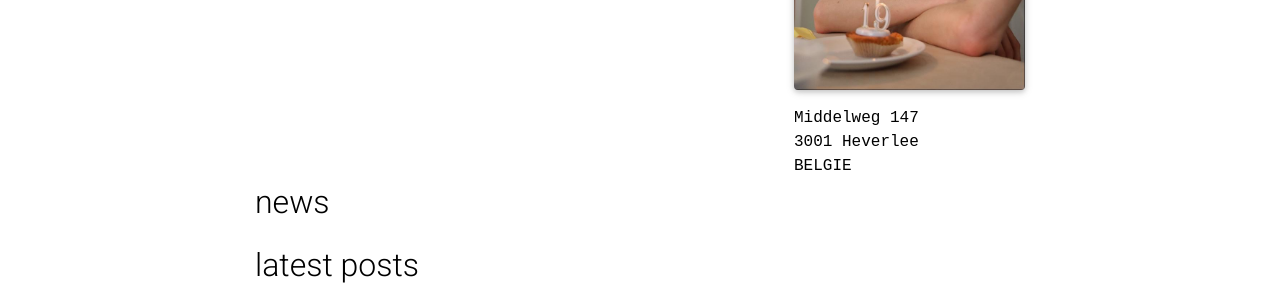
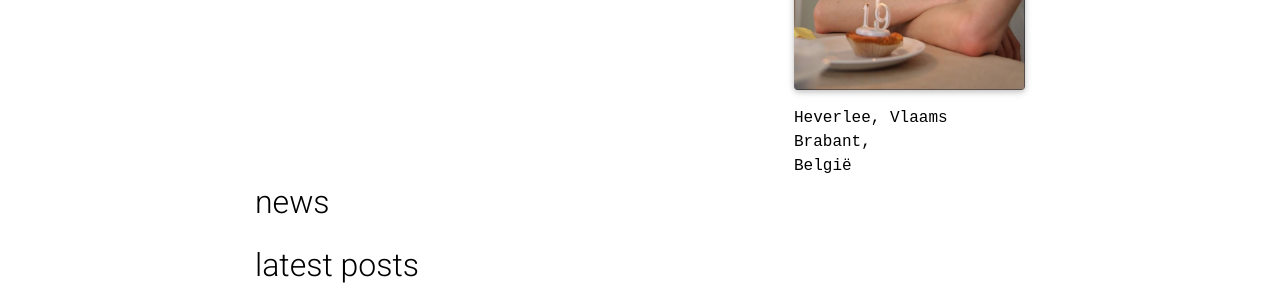
Before and after one commit to nineteendo/nineteendo.github.io, a Jekyll site: the page built from _pages/about.md, in a window 1280 px wide and 1121 px high. Shown: the part 458-758 px from the top of the window. Built offline with Jekyll 4.4.1, drawn with Linux system fonts in a browser that asks for light colours; full-size pictures stand in for the smaller copies a plugin makes; comment, search, counter and statistics services are not loaded; a style sheet for code colours, icons or effects is not loaded.

Commit message:
Update about.md

```diff
--- a/_pages/about.md
+++ b/_pages/about.md
@@ -9,9 +9,8 @@ profile:
   image: prof_pic.jpg
   image_circular: false # crops the image to make it circular
   address: >
-    <p>Middelweg 147</p>
-    <p>3001 Heverlee</p>
-    <p>BELGIE</p>
+    <p>Heverlee, Vlaams Brabant,</p>
+    <p>België</p>
 
 news: true  # includes a list of news items
 latest_posts: true  # includes a list of the newest posts
```
